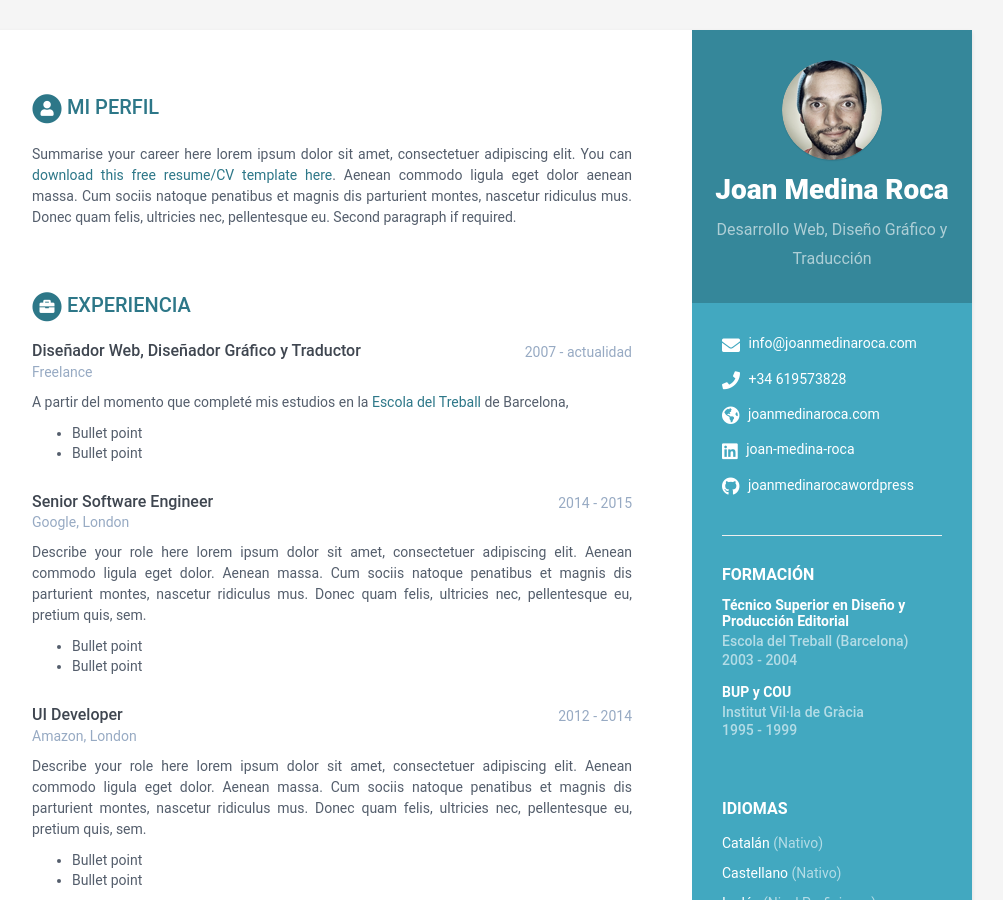
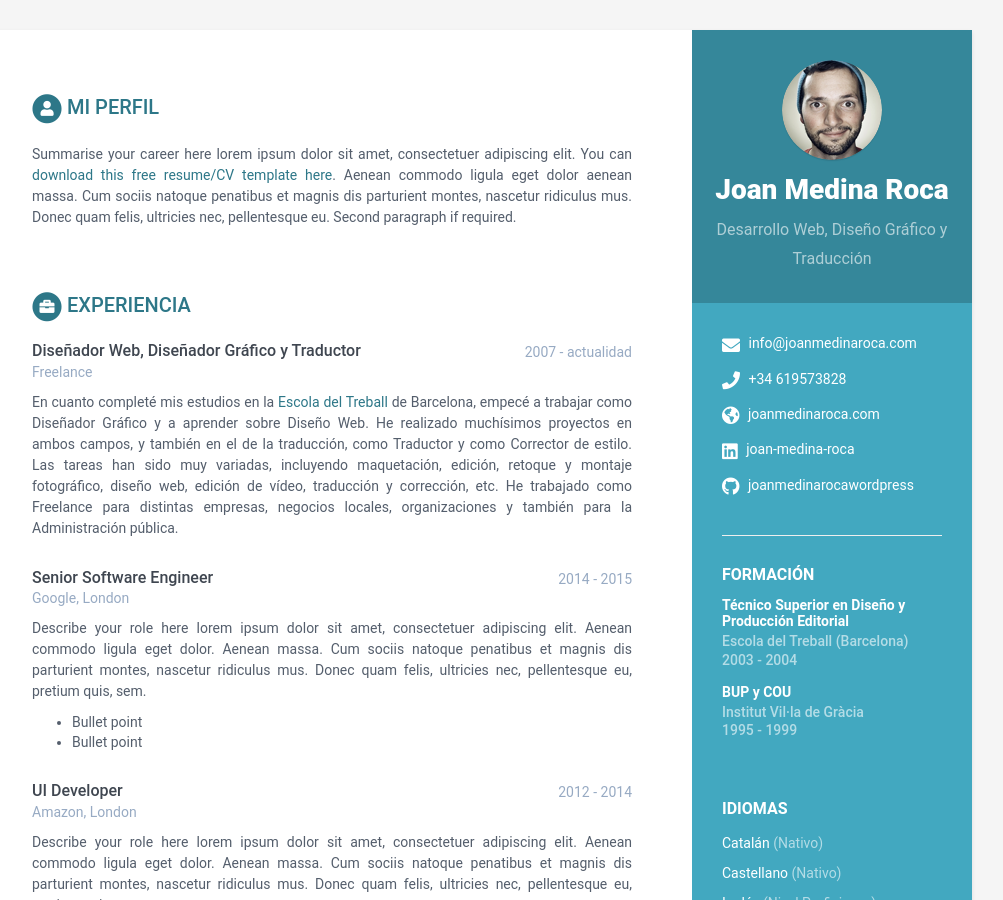
Before and after one commit to joan-medina-roca/cv.joanmedinaroca.com, a Jekyll site: the page built from index.html, in a window 1280 px wide and 900 px high. Shown: the whole window, without its empty margins (168-1171 px from the left). Built offline with Jekyll 4.4.1, drawn with Linux system fonts in a browser that asks for light colours.

Commit message:
experiencia

```diff
--- a/_data/data.yml
+++ b/_data/data.yml
@@ -102,9 +102,7 @@ experiences:
     time: 2007 - actualidad
     company: Freelance
     details: |
-      A partir del momento que completé mis estudios en la <a href="http://www.escoladeltreball.org/" target="_blank">Escola del Treball</a> de Barcelona,
-        - Bullet point
-        - Bullet point
+      En cuanto completé mis estudios en la <a href="http://www.escoladeltreball.org/" target="_blank">Escola del Treball</a> de Barcelona, empecé a trabajar como Diseñador Gráfico y a aprender sobre Diseño Web. He realizado muchísimos proyectos en ambos campos, y también en el de la traducción, como Traductor y como Corrector de estilo. Las tareas han sido muy variadas, incluyendo maquetación, edición, retoque y montaje fotográfico, diseño web, edición de vídeo, traducción y corrección, etc. He trabajado como Freelance para distintas empresas, negocios locales, organizaciones y también para la Administración pública.
   - role: Senior Software Engineer
     time: 2014 - 2015
     company: Google, London
```
